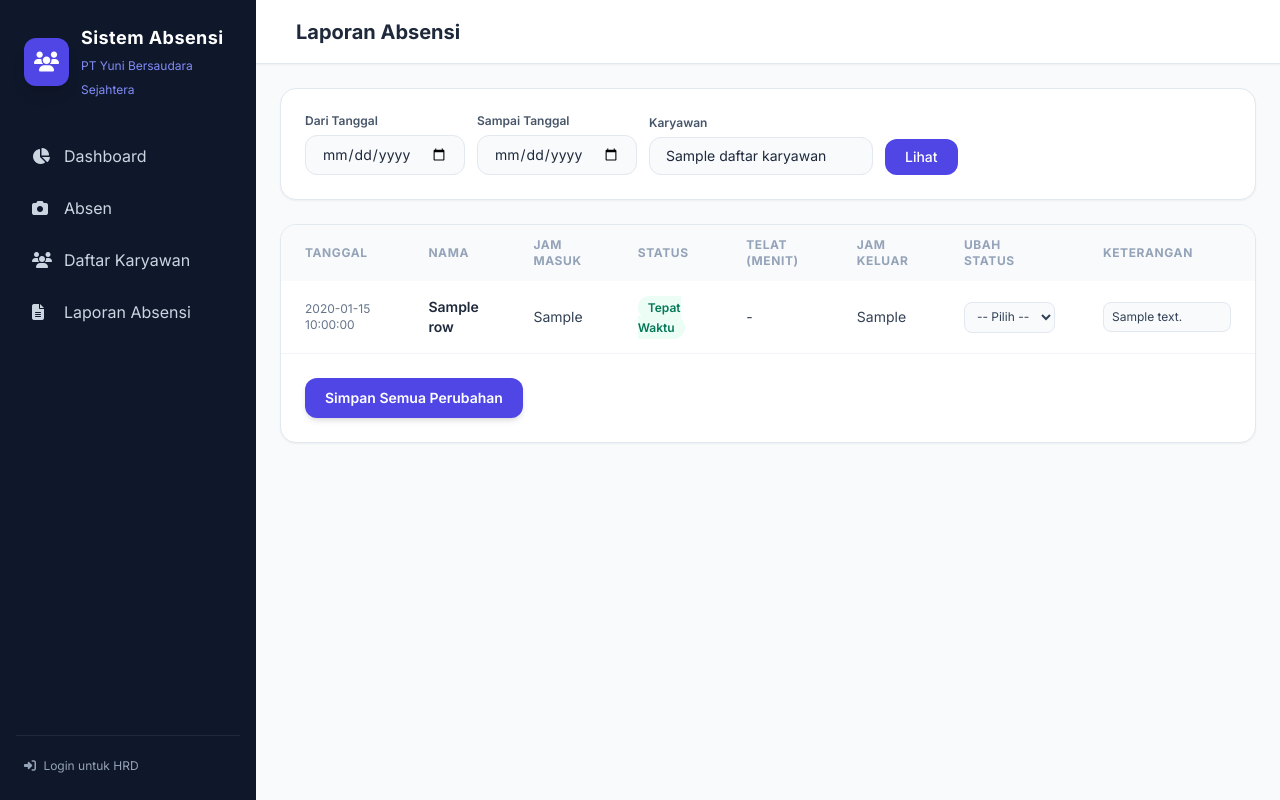
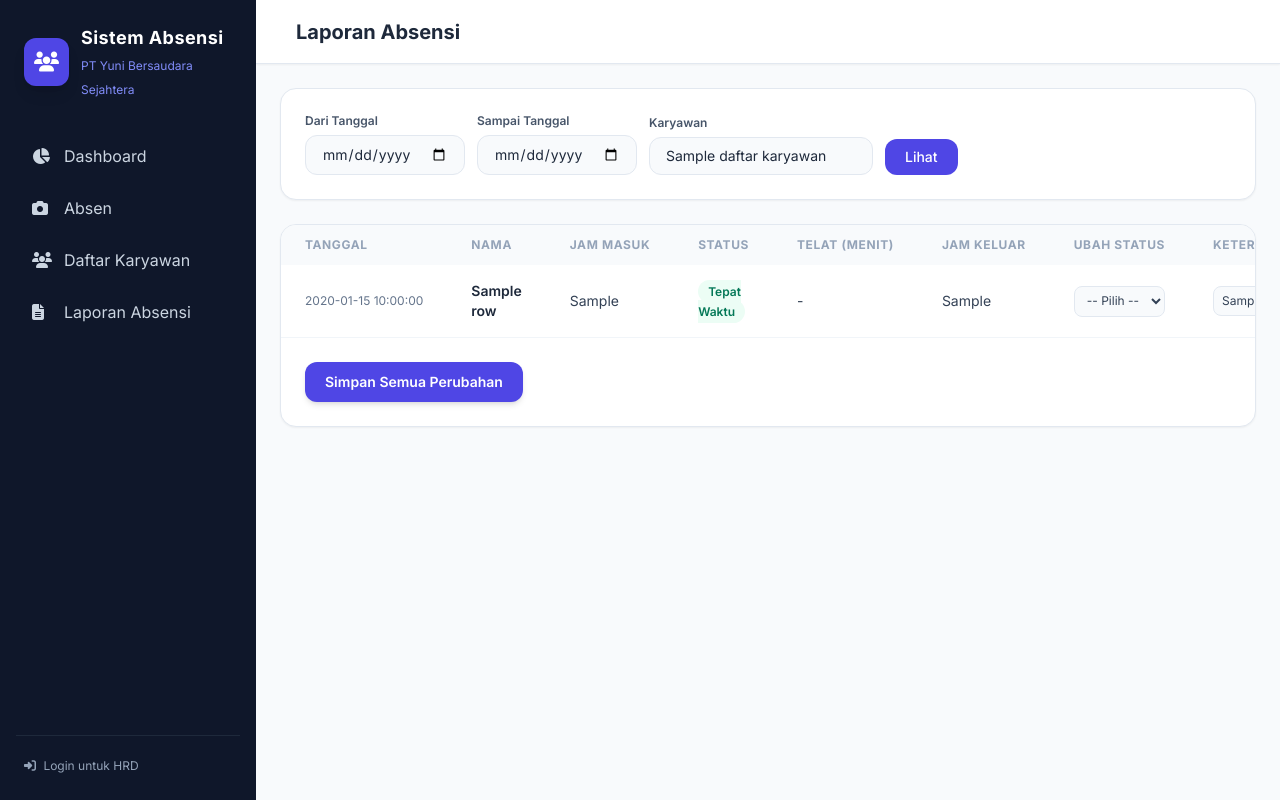
Before and after one commit to aetheriin/absensi-face-recognition, a Flask app: template templates/laporan.html in a window 1280 px wide. Run offline with Flask 3, Linux system fonts and the light colour scheme; the template is opened without the code that fills it: most values are stand-ins (such as "Sample title", 1, 10 or a date in 2020); some libraries are stand-ins or nearby versions.

Commit message:
Rapikan Laporan

```diff
--- a/templates/laporan.html
+++ b/templates/laporan.html
@@ -36,20 +36,20 @@
             <table class="w-full text-left border-collapse">
                 <thead>
                     <tr class="bg-slate-50 text-slate-400 text-xs font-semibold uppercase tracking-wider">
-                        <th class="py-3 px-6">Tanggal</th>
-                        <th class="py-3 px-6">Nama</th>
-                        <th class="py-3 px-6">Jam Masuk</th>
-                        <th class="py-3 px-6">Status</th>
-                        <th class="py-3 px-6">Telat (menit)</th>
-                        <th class="py-3 px-6">Jam Keluar</th>
-                        <th class="py-3 px-6">Ubah Status</th>
-                        <th class="py-3 px-6">Keterangan</th>
+                        <th class="py-3 px-6 whitespace-nowrap">Tanggal</th>
+                        <th class="py-3 px-6 whitespace-nowrap">Nama</th>
+                        <th class="py-3 px-6 whitespace-nowrap">Jam Masuk</th>
+                        <th class="py-3 px-6 whitespace-nowrap">Status</th>
+                        <th class="py-3 px-6 whitespace-nowrap">Telat (menit)</th>
+                        <th class="py-3 px-6 whitespace-nowrap">Jam Keluar</th>
+                        <th class="py-3 px-6 whitespace-nowrap">Ubah Status</th>
+                        <th class="py-3 px-6 whitespace-nowrap">Keterangan</th>
                     </tr>
                 </thead>
                 <tbody class="divide-y divide-slate-100 text-sm text-slate-700">
                     {% for row in data %}
                     <tr class="hover:bg-slate-50 transition">
-                        <td class="py-4 px-6 text-slate-500 text-xs">{{ row.Tanggal }}</td>
+                        <td class="py-4 px-6 text-slate-500 text-xs whitespace-nowrap">{{ row.Tanggal }}</td>
                         <td class="py-4 px-6 font-semibold text-slate-800">{{ row.Nama }}</td>
                         <td class="py-4 px-6">{{ row.JamMasuk if row.JamMasuk else '-' }}</td>
                         <td class="py-4 px-6">
@@ -60,7 +60,7 @@
                             {% elif row.status_masuk in ['Izin', 'Sakit', 'Cuti'] %}
                             <span class="bg-amber-50 text-amber-700 text-xs font-semibold px-2.5 py-1 rounded-full">{{ row.status_masuk }}</span>
                             {% else %}
-                            <span class="bg-slate-100 text-slate-500 text-xs font-semibold px-2.5 py-1 rounded-full">Belum Ada Data</span>
+                            <span class="bg-slate-100 text-slate-500 text-xs font-semibold px-2.5 py-1 rounded-full whitespace-nowrap">Belum Ada Data</span>
                             {% endif %}
                         </td>
                         <td class="py-4 px-6">{{ row.telat_menit if row.telat_menit > 0 else '-' }}</td>
```
